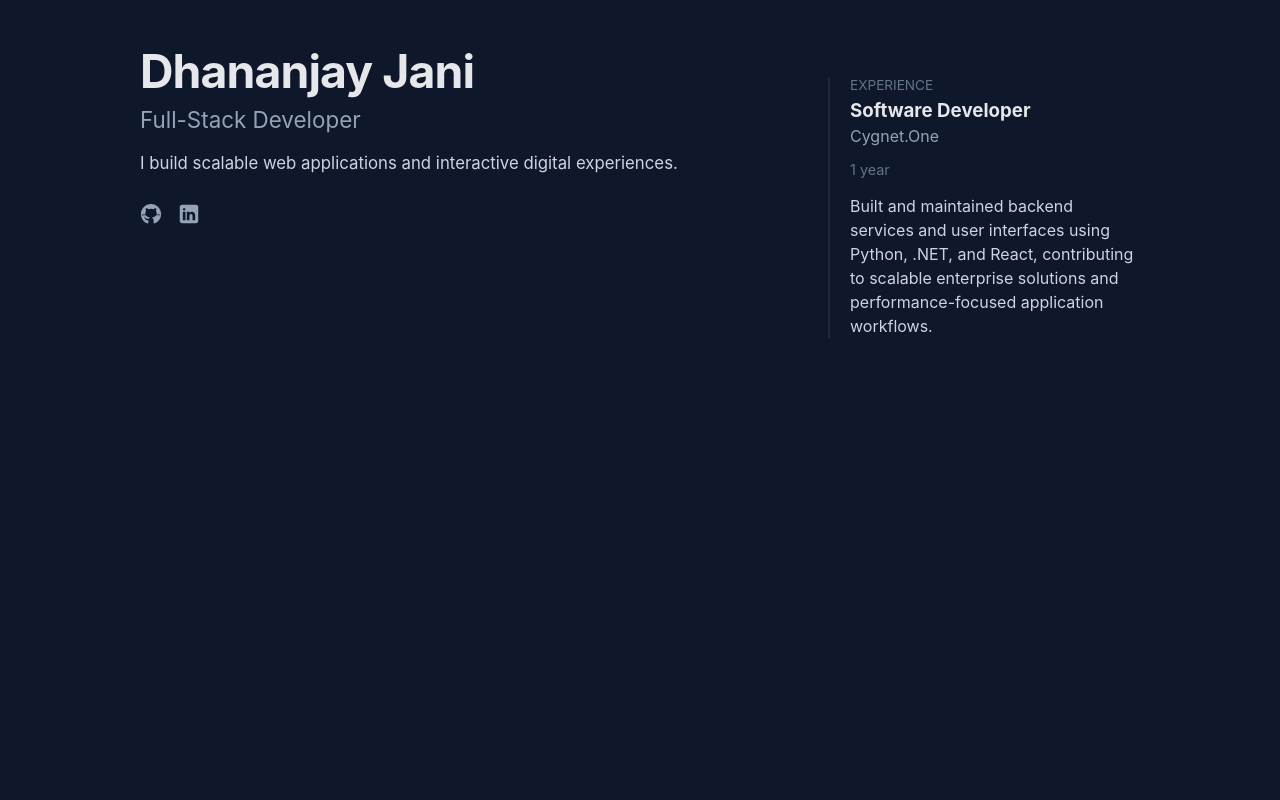
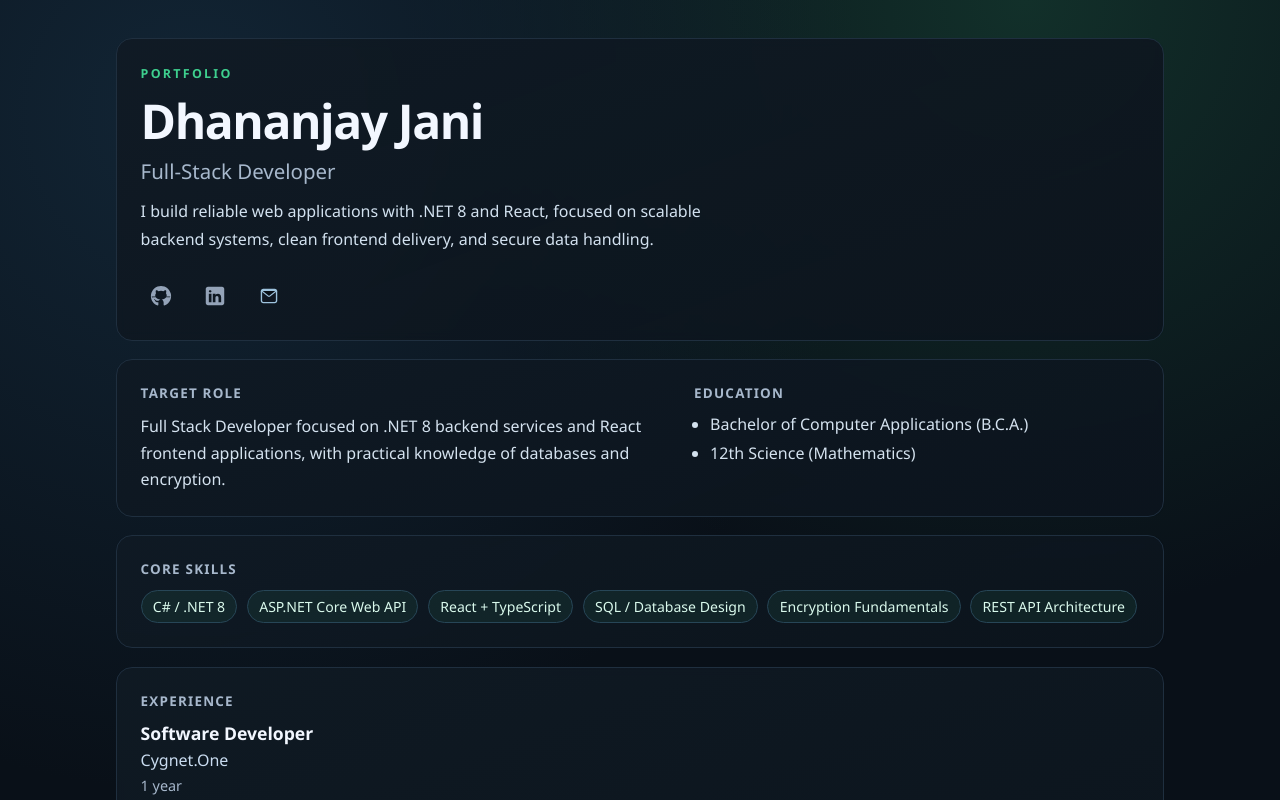
Before and after one commit to DaniJani2025/danijani.com, a React (Vite) app: page / in a window 1280 px wide. Shown: the top 800 px of the page. Built offline with nearby package versions, Linux system fonts and the light colour scheme.

Commit message:
Changed layout, added email logo, updated work experience

```diff
--- a/index.html
+++ b/index.html
@@ -4,7 +4,11 @@
     <meta charset="UTF-8" />
     <link rel="icon" href="/favicon.ico" />
     <meta name="viewport" content="width=device-width, initial-scale=1.0" />
-    <title>DaniJani</title>
+    <meta
+      name="description"
+      content="Dhananjay Jani portfolio - Full Stack Developer specializing in .NET 8 backend and React frontend."
+    />
+    <title>Dhananjay Jani | Full Stack Developer</title>
   </head>
   <body>
     <div id="root"></div>
--- a/src/App.tsx
+++ b/src/App.tsx
@@ -2,36 +2,53 @@ import Hero from "./components/Hero";
 import SocialLinks from "./components/SocialLinks";
 import Experience from "./components/Experience";
 
+const skills = [
+  "C# / .NET 8",
+  "ASP.NET Core Web API",
+  "React + TypeScript",
+  "SQL / Database Design",
+  "Encryption Fundamentals",
+  "REST API Architecture",
+];
+
 export default function App() {
-  const isMobile = window.innerWidth < 900;
+  return (
+    <main className="page">
+      <section className="panel intro">
+        <Hero />
+        <SocialLinks />
+      </section>
 
-  return (
-    <main
-      style={{
-        maxWidth: "1000px",
-        margin: "0 auto",
-        padding: isMobile ? "1.6rem 1.4rem" : "2.8rem 2.4rem",
-      }}
-    >
-      <div
-        style={{
-          display: "flex",
-          flexDirection: isMobile ? "column" : "row",
-          gap: isMobile ? "2.5rem" : "4rem",
-          alignItems: "flex-start",
-        }}
-      >
-        <div style={{ flex: 2 }}>
-          <Hero isMobile={isMobile} />
-          <div style={{ marginTop: "1.6rem" }}>
-            <SocialLinks />
-          </div>
-        </div>
+      <section className="panel split">
+        <article>
+          <h3 className="section-title">Target Role</h3>
+          <p className="copy">
+            Full Stack Developer focused on .NET 8 backend services and React
+            frontend applications, with practical knowledge of databases and
+            encryption.
+          </p>
+        </article>
+        <article>
+          <h3 className="section-title">Education</h3>
+          <ul className="list">
+            <li>Bachelor of Computer Applications (B.C.A.)</li>
+            <li>12th Science (Mathematics)</li>
+          </ul>
+        </article>
+      </section>
 
-        <div style={{ flex: 1 }}>
-          <Experience />
-        </div>
-      </div>
+      <section className="panel">
+        <h3 className="section-title">Core Skills</h3>
+        <ul className="tags">
+          {skills.map((skill) => (
+            <li key={skill}>{skill}</li>
+          ))}
+        </ul>
+      </section>
+
+      <section className="panel">
+        <Experience />
+      </section>
     </main>
   );
 }
--- a/src/components/Experience.tsx
+++ b/src/components/Experience.tsx
@@ -1,31 +1,30 @@
 export default function Experience() {
   return (
-    <div
-      style={{
-        borderLeft: "2px solid #1e293b",
-        paddingLeft: "1.25rem",
-        marginTop: "2rem",
-      }}
-    >
-      <p style={{ color: "#64748b", fontSize: "0.85rem", marginBottom: "0.4rem" }}>
-        EXPERIENCE
+    <article className="experience">
+      <h3 className="section-title">Experience</h3>
+      <p className="role">Software Developer</p>
+      <p className="org">Cygnet.One</p>
+      <p className="duration">1 year</p>
+      <p className="copy">
+        Worked across automation and full-stack delivery, building production
+        workflows for scraping, document processing, financial reconciliation,
+        and web applications.
       </p>
-
-      <h3 style={{ margin: 0 }}>Software Developer</h3>
-
-      <p style={{ color: "#94a3b8", margin: "4px 0" }}>
-        Cygnet.One
-      </p>
-
-      <p style={{ color: "#64748b", fontSize: "0.9rem", marginBottom: "0.6rem" }}>
-        1 year
-      </p>
-
-      <p style={{ color: "#cbd5e1", lineHeight: 1.5 }}>
-        Built and maintained backend services and user interfaces using Python,
-        .NET, and React, contributing to scalable enterprise solutions and
-        performance-focused application workflows.
-      </p>
-    </div>
+      <ul className="experience-list">
+        <li>Built Python Selenium web scraping projects and Flask APIs.</li>
+        <li>Developed PDF extractors/generators and general automation bots.</li>
+        <li>Implemented financial automation for Excel reconciliation tasks.</li>
+        <li>Built backend APIs using ASP.NET Core with .NET 8.</li>
+        <li>Delivered frontend features in React for full-stack projects.</li>
+        <li>
+          Worked with Microsoft SQL Server and PostgreSQL, including database
+          triggers.
+        </li>
+        <li>
+          Used Entity Framework Core (.NET 8) as the primary ORM for data
+          access.
+        </li>
+      </ul>
+    </article>
   );
 }
--- a/src/components/Hero.tsx
+++ b/src/components/Hero.tsx
@@ -1,44 +1,15 @@
-type HeroProps = {
-  isMobile: boolean;
-};
-
-export default function Hero({ isMobile }: HeroProps) {
+export default function Hero() {
   return (
-    <section>
-      <h1
-        style={{
-          marginTop: 0,
-          marginBottom: "0.5rem",
-          fontSize: isMobile ? "2.1rem" : "2.9rem",
-          lineHeight: 1.15,
-          letterSpacing: "-0.02em",
-        }}
-      >
-        Dhananjay Jani
-      </h1>
-
-      <h2
-        style={{
-          marginTop: 0,
-          marginBottom: "1rem",
-          fontSize: isMobile ? "1.05rem" : "1.4rem",
-          fontWeight: 400,
-          color: "#94a3b8",
-        }}
-      >
+    <section className="hero">
+      <p className="eyebrow">Portfolio</p>
+      <h1>Dhananjay Jani</h1>
+      <h2>
         Full-Stack Developer
       </h2>
-
-      <p
-        style={{
-          marginTop: 0,
-          maxWidth: "540px",
-          lineHeight: 1.7,
-          color: "#cbd5e1",
-          fontSize: isMobile ? "0.95rem" : "1.05rem",
-        }}
-      >
-        I build scalable web applications and interactive digital experiences.
+      <p>
+        I build reliable web applications with .NET 8 and React, focused on
+        scalable backend systems, clean frontend delivery, and secure data
+        handling.
       </p>
     </section>
   );
--- a/src/components/SocialLinks.tsx
+++ b/src/components/SocialLinks.tsx
@@ -1,17 +1,27 @@
 export default function SocialLinks() {
   return (
-    <div style={{ marginTop: "1.5rem", display: "flex", gap: "1rem" }}>
-      <a href="https://github.com/DaniJani2025" target="_blank">
-        <img src="/Github-logo.svg" width="22" />
+    <div className="social-links">
+      <a
+        href="https://github.com/DaniJani2025"
+        target="_blank"
+        rel="noreferrer"
+        aria-label="GitHub"
+      >
+        <img src="/Github-logo.svg" width="22" height="22" alt="GitHub" />
       </a>
 
-      <a href="https://www.linkedin.com/in/dhananjay-jani-6b8367281/" target="_blank">
-        <img src="/linkedin-logo.svg" width="22" />
+      <a
+        href="https://www.linkedin.com/in/dhananjay-jani-6b8367281/"
+        target="_blank"
+        rel="noreferrer"
+        aria-label="LinkedIn"
+      >
+        <img src="/linkedin-logo.svg" width="22" height="22" alt="LinkedIn" />
       </a>
 
-      {/* <a href="mailto:hello@danijani.com">
-        <img src="/mail.svg" width="22" />
-      </a> */}
+      <a href="mailto:hello@danijani.com" aria-label="Email">
+        <img src="/Email-logo.svg" width="22" height="22" alt="Email" />
+      </a>
     </div>
   );
 }
--- a/src/index.css
+++ b/src/index.css
@@ -1,6 +1,193 @@
+:root {
+  --bg: #091018;
+  --panel: #101a24;
+  --panel-border: #1f2f3f;
+  --text: #f2f7ff;
+  --muted: #a7b8cc;
+  --accent: #3ecf8e;
+  --accent-soft: #203a35;
+}
+
+*,
+*::before,
+*::after {
+  box-sizing: border-box;
+}
+
 body {
   margin: 0;
-  font-family: Inter, system-ui, sans-serif;
-  background-color: #0f172a;
-  color: #e5e7eb;
+  font-family: "Segoe UI", Tahoma, Geneva, Verdana, sans-serif;
+  background:
+    radial-gradient(circle at 15% 10%, #122535 0%, transparent 45%),
+    radial-gradient(circle at 80% 0%, #12302a 0%, transparent 40%),
+    var(--bg);
+  color: var(--text);
 }
+
+a {
+  color: inherit;
+}
+
+.page {
+  max-width: 1100px;
+  margin: 0 auto;
+  padding: 2rem 1.1rem 3rem;
+  display: grid;
+  gap: 1rem;
+}
+
+.panel {
+  background: linear-gradient(160deg, rgb(16 26 36 / 94%), rgb(12 20 29 / 92%));
+  border: 1px solid var(--panel-border);
+  border-radius: 16px;
+  padding: 1.2rem;
+  backdrop-filter: blur(4px);
+}
+
+.intro {
+  display: grid;
+  gap: 1.4rem;
+}
+
+.hero .eyebrow {
+  margin: 0 0 0.65rem;
+  color: var(--accent);
+  letter-spacing: 0.18em;
+  text-transform: uppercase;
+  font-size: 0.78rem;
+  font-weight: 700;
+}
+
+.hero h1 {
+  margin: 0;
+  font-size: clamp(2rem, 5vw, 3rem);
+  line-height: 1.08;
+  letter-spacing: -0.03em;
+}
+
+.hero h2 {
+  margin: 0.65rem 0 0.8rem;
+  font-weight: 500;
+  font-size: clamp(1rem, 2.5vw, 1.28rem);
+  color: var(--muted);
+}
+
+.hero p {
+  margin: 0;
+  max-width: 65ch;
+  line-height: 1.72;
+  color: #d2e1ef;
+}
+
+.social-links {
+  display: flex;
+  align-items: center;
+  flex-wrap: wrap;
+  gap: 0.9rem;
+}
+
+.social-links a {
+  display: inline-flex;
+  align-items: center;
+  justify-content: center;
+  min-height: 40px;
+  min-width: 40px;
+  border-radius: 10px;
+  border: 1px solid transparent;
+  transition: transform 0.2s ease, border-color 0.2s ease, background 0.2s ease;
+}
+
+.social-links a:hover {
+  transform: translateY(-1px);
+  border-color: var(--panel-border);
+  background: rgb(255 255 255 / 3%);
+}
+
+.split {
+  display: grid;
+  gap: 1.2rem;
+}
+
+.section-title {
+  margin: 0 0 0.7rem;
+  text-transform: uppercase;
+  letter-spacing: 0.09em;
+  font-size: 0.84rem;
+  color: var(--muted);
+  font-weight: 700;
+}
+
+.copy {
+  margin: 0;
+  line-height: 1.64;
+  color: #d4e2ef;
+}
+
+.list {
+  margin: 0;
+  padding-left: 1rem;
+  color: #d4e2ef;
+  display: grid;
+  gap: 0.45rem;
+}
+
+.tags {
+  margin: 0;
+  padding: 0;
+  list-style: none;
+  display: flex;
+  gap: 0.6rem;
+  flex-wrap: wrap;
+}
+
+.tags li {
+  padding: 0.4rem 0.7rem;
+  border-radius: 999px;
+  border: 1px solid #274657;
+  background: rgb(62 207 142 / 8%);
+  color: #d9f9ec;
+  font-size: 0.88rem;
+}
+
+.experience .role {
+  margin: 0;
+  font-size: 1.1rem;
+  font-weight: 700;
+}
+
+.experience .org {
+  margin: 0.25rem 0 0;
+  color: #c9dcf0;
+}
+
+.experience .duration {
+  margin: 0.3rem 0 0.8rem;
+  color: var(--muted);
+  font-size: 0.9rem;
+}
+
+.experience-list {
+  margin: 0.8rem 0 0;
+  padding-left: 1rem;
+  display: grid;
+  gap: 0.45rem;
+  color: #d4e2ef;
+}
+
+
+@media (min-width: 768px) {
+  .page {
+    padding: 2.4rem 1.6rem 3.5rem;
+    gap: 1.15rem;
+  }
+
+  .panel {
+    padding: 1.5rem;
+  }
+
+  .split {
+    grid-template-columns: 1.2fr 1fr;
+    align-items: start;
+  }
+
+}
```
Also changed, not shown: public/Email-logo.svg (added).
